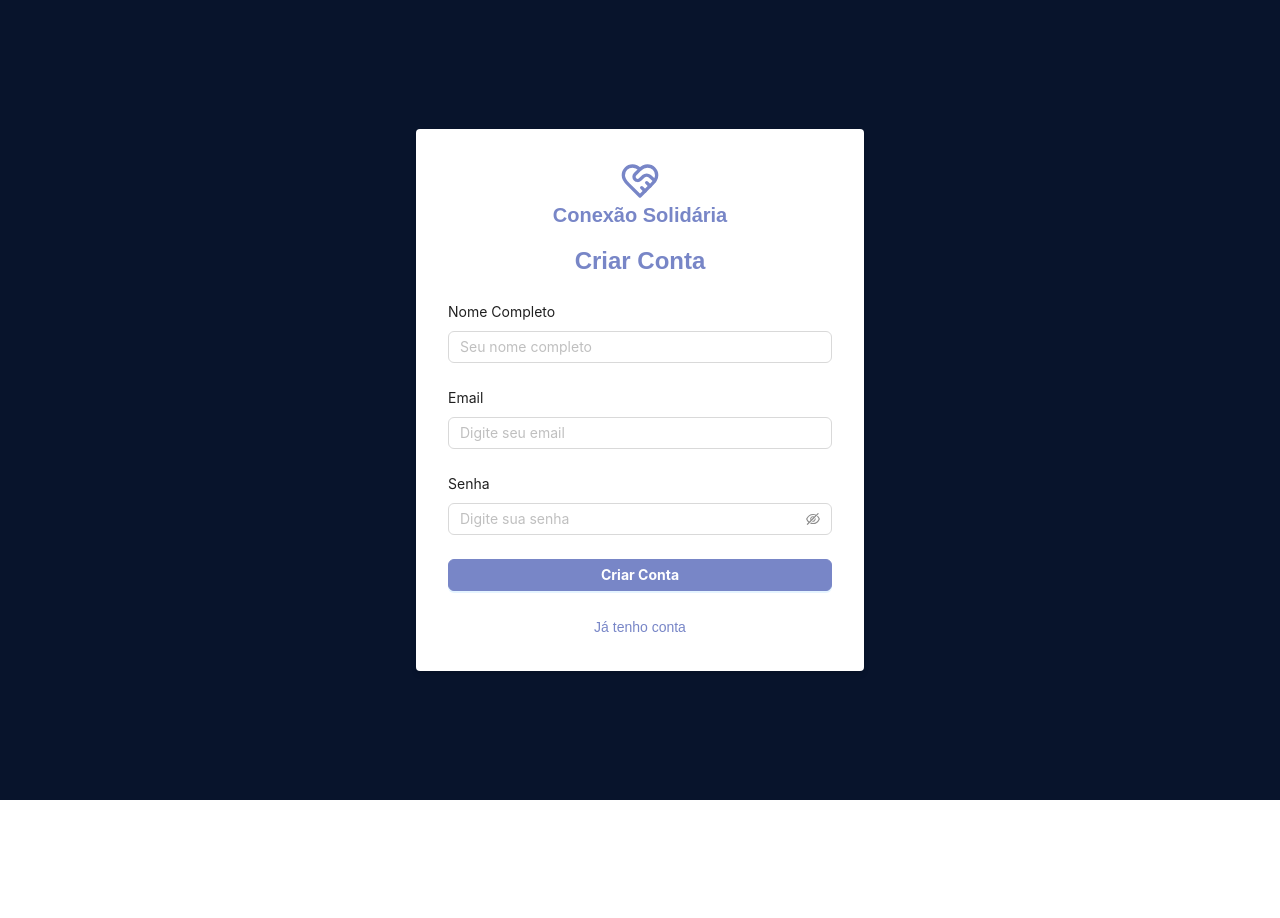
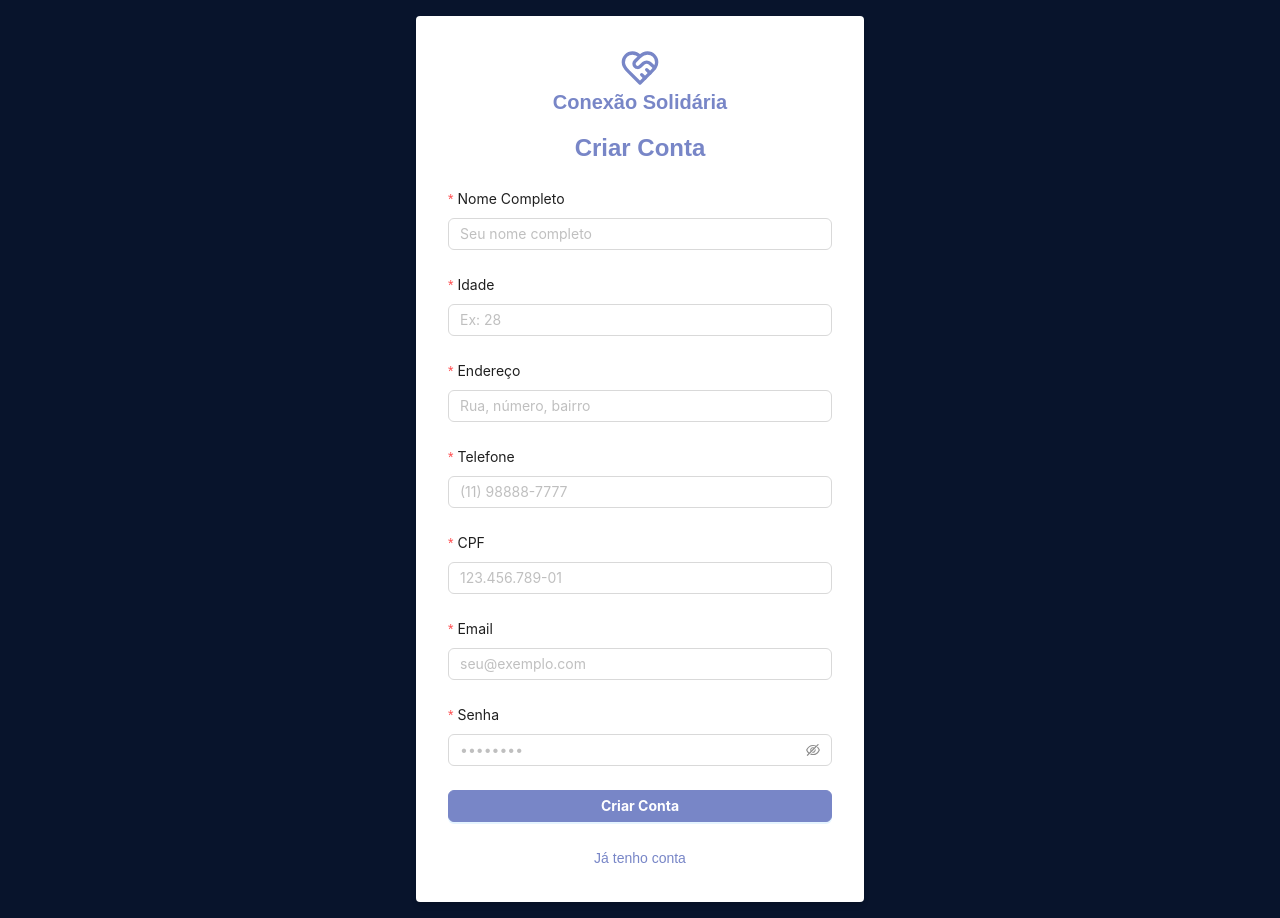
Before and after one commit to RamonPeixe/conexao-solidaria, a React (Vite) app: page /login in a window 1280 px wide. Both pictures are taken after a click on the button "Criar Conta". Before the commit the page ends 800 px from the top, so only its background shows below. Built offline with nearby package versions, Linux system fonts and the light colour scheme.

Commit message:
feat: criação de conta

```diff
--- a/src/presentation/pages/Login/Index.tsx
+++ b/src/presentation/pages/Login/Index.tsx
@@ -1,6 +1,17 @@
 import { useState } from "react";
-import { Form, Input, Button, Modal } from "antd";
+import { Form, Input, Button, Modal, message } from "antd";
 import { HeartHandshake } from "lucide-react";
+import api from "../../../services/api";
+
+interface LoginFormValues {
+  nome?: string;
+  idade?: number;
+  endereco?: string;
+  telefone?: string;
+  cpf?: string;
+  email: string;
+  senha: string;
+}
 
 const Login = () => {
   const [isCreatingAccount, setIsCreatingAccount] = useState(false);
@@ -8,7 +19,7 @@ const Login = () => {
   const [recoveryEmail, setRecoveryEmail] = useState("");
 
   const toggleAccountCreation = () => {
-    setIsCreatingAccount((prev) => !prev);
+    setIsCreatingAccount(prev => !prev);
   };
 
   const handleForgotPassword = () => {
@@ -16,8 +27,33 @@ const Login = () => {
   };
 
   const handleRecoverySubmit = () => {
-    console.log("Email de recuperação enviado para:", recoveryEmail);
+    message.success(`Email de recuperação enviado para: ${recoveryEmail}`);
     setIsRecoveryModalVisible(false);
+  };
+
+  const onFinish = async (values: LoginFormValues) => {
+    if (isCreatingAccount) {
+      try {
+        await api.post("/usuarios", {
+          nome: values.nome,
+          idade: values.idade,
+          endereco: values.endereco,
+          telefone: values.telefone,
+          cpf: values.cpf,
+          email: values.email,
+          senha: values.senha,
+          saldo: 0,
+        });
+        message.success("Conta criada com sucesso!");
+        setIsCreatingAccount(false);
+      } catch (err) {
+        console.error("Erro ao criar conta:", err);
+        message.error("Falha ao criar conta. Tente novamente.");
+      }
+    } else {
+      console.log("Login com:", values.email, values.senha);
+      message.info("Login não implementado neste mock.");
+    }
   };
 
   return (
@@ -29,24 +65,79 @@ const Login = () => {
             Conexão Solidária
           </span>
         </div>
+
         <h2 className="text-2xl font-extrabold text-center text-[#7886C7] mb-6">
           {isCreatingAccount ? "Criar Conta" : "Login"}
         </h2>
-        <Form layout="vertical">
+
+        <Form<LoginFormValues> layout="vertical" onFinish={onFinish}>
           {isCreatingAccount && (
-            <Form.Item label="Nome Completo" name="fullName">
-              <Input placeholder="Seu nome completo" />
-            </Form.Item>
+            <>
+              <Form.Item
+                label="Nome Completo"
+                name="nome"
+                rules={[{ required: true, message: "Informe seu nome completo" }]}
+              >
+                <Input placeholder="Seu nome completo" />
+              </Form.Item>
+
+              <Form.Item
+                label="Idade"
+                name="idade"
+                rules={[{ required: true, message: "Informe sua idade" }]}
+              >
+                <Input type="number" placeholder="Ex: 28" />
+              </Form.Item>
+
+              <Form.Item
+                label="Endereço"
+                name="endereco"
+                rules={[{ required: true, message: "Informe seu endereço" }]}
+              >
+                <Input placeholder="Rua, número, bairro" />
+              </Form.Item>
+
+              <Form.Item
+                label="Telefone"
+                name="telefone"
+                rules={[{ required: true, message: "Informe seu telefone" }]}
+              >
+                <Input placeholder="(11) 98888-7777" />
+              </Form.Item>
+
+              <Form.Item
+                label="CPF"
+                name="cpf"
+                rules={[{ required: true, message: "Informe seu CPF" }]}
+              >
+                <Input placeholder="123.456.789-01" />
+              </Form.Item>
+            </>
           )}
-          <Form.Item label="Email" name="email">
-            <Input placeholder="Digite seu email" />
+
+          <Form.Item
+            label="Email"
+            name="email"
+            rules={[
+              { required: true, message: "Informe seu email" },
+              { type: "email", message: "Email inválido" },
+            ]}
+          >
+            <Input placeholder="seu@exemplo.com" />
           </Form.Item>
-          <Form.Item label="Senha" name="password">
-            <Input.Password placeholder="Digite sua senha" />
+
+          <Form.Item
+            label="Senha"
+            name="senha"
+            rules={[{ required: true, message: "Informe sua senha" }]}
+          >
+            <Input.Password placeholder="••••••••" />
           </Form.Item>
+
           {!isCreatingAccount && (
             <div className="flex justify-end mb-4">
               <button
+                type="button"
                 onClick={handleForgotPassword}
                 className="text-sm text-[#A9B5DF] hover:underline cursor-pointer"
               >
@@ -54,6 +145,7 @@ const Login = () => {
               </button>
             </div>
           )}
+
           <Form.Item>
             <Button
               type="primary"
@@ -64,8 +156,10 @@ const Login = () => {
             </Button>
           </Form.Item>
         </Form>
+
         <div className="text-center mt-4">
           <button
+            type="button"
             onClick={toggleAccountCreation}
             className="text-sm text-[#7886C7] hover:underline cursor-pointer"
           >
@@ -98,7 +192,7 @@ const Login = () => {
         <Input
           placeholder="Digite seu email"
           value={recoveryEmail}
-          onChange={(e) => setRecoveryEmail(e.target.value)}
+          onChange={e => setRecoveryEmail(e.target.value)}
         />
       </Modal>
     </div>
```
Also changed, not shown: 1 other file (tests, documents, lock files or other folders).
